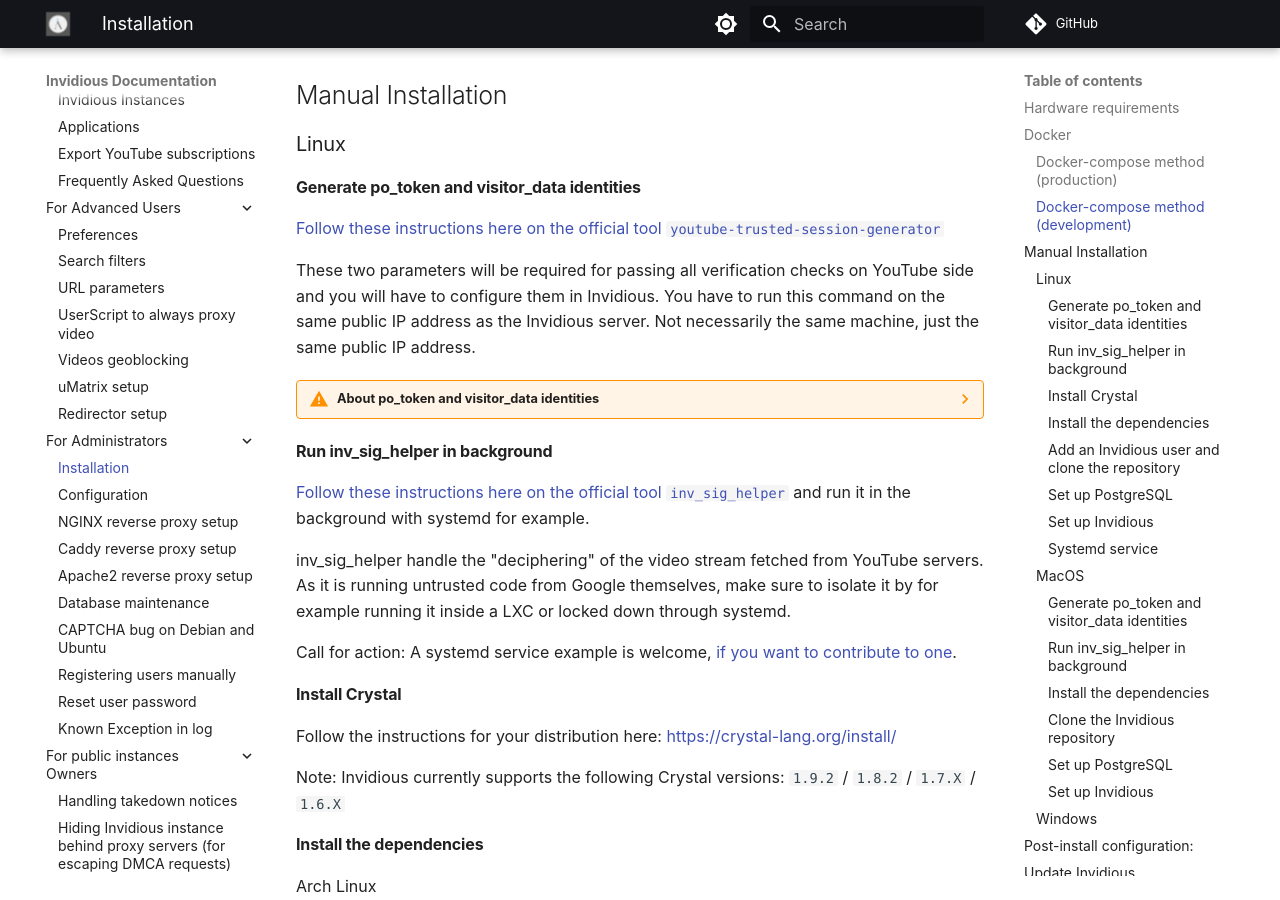
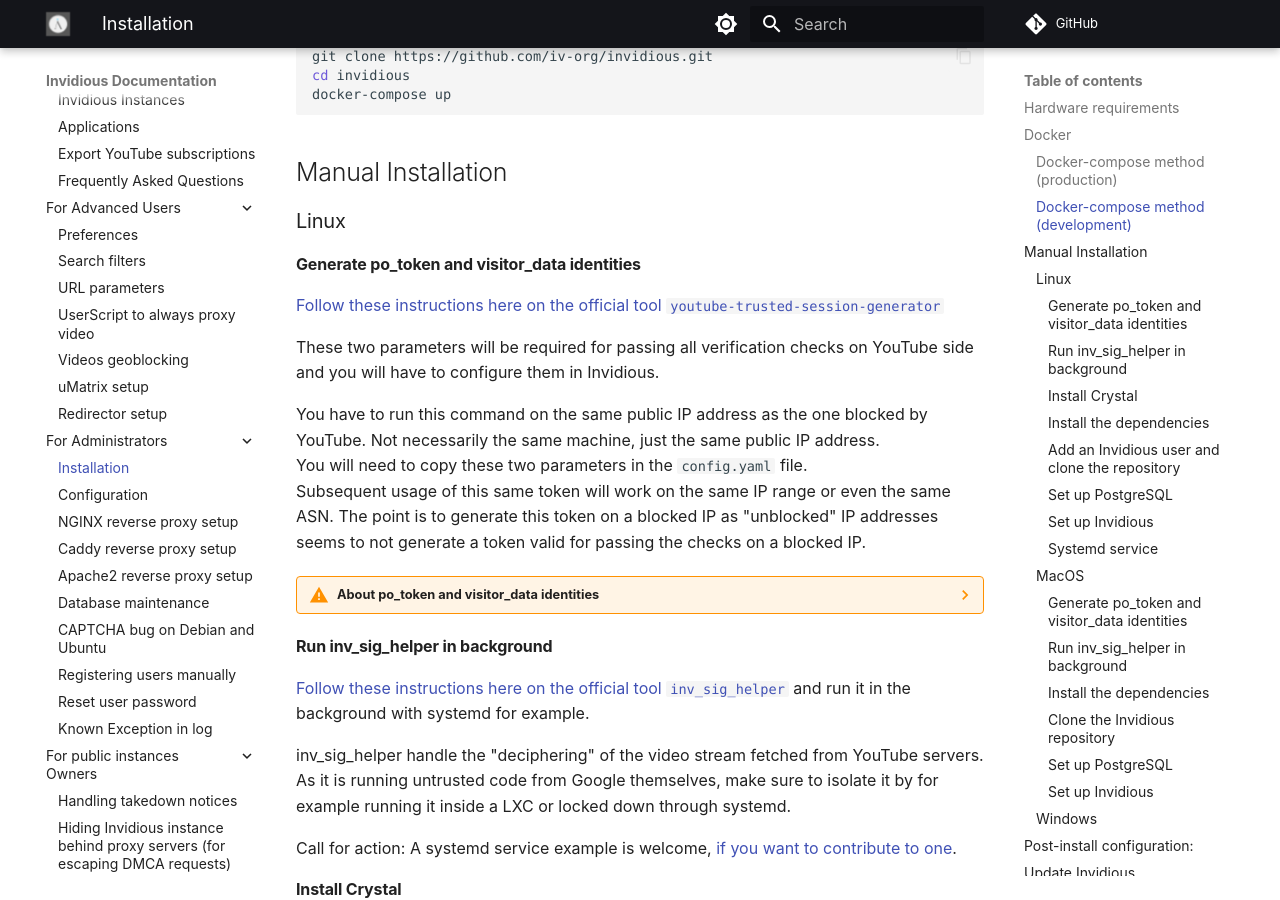
Before and after one commit to iv-org/documentation, an MkDocs documentation site: the page built from docs/installation.md, in a window 1280 px wide and 900 px high, scrolled down 3207 px. Built offline with MkDocs 1.6.1 and Material for MkDocs 9.7.7, drawn with Linux system fonts in a browser that asks for light colours; comment, search, counter and statistics services are not loaded; some of the changed text lies outside the part shown.

Commit message:
add note about token validity for same ip range

````diff
--- a/docs/installation.md
+++ b/docs/installation.md
@@ -41,16 +41,17 @@
     ```
     docker run quay.io/invidious/youtube-trusted-session-generator
     ```
-    You have to run this command on the same public IP address as the Invidious server. Not necessarily the same machine, just the same public IP address.
+    You have to run this command on the same public IP address as the one blocked by YouTube. Not necessarily the same machine, just the same public IP address.
     You will need to copy these two parameters in the third step.
+    Subsequent usage of this same token will work on the same IP range or even the same ASN. The point is to generate this token on a blocked IP as "unblocked" IP addresses seems to not generate a token valid for passing the checks on a blocked IP.
 
-2.  Execute these commands:
+3.  Execute these commands:
     ```bash
     git clone https://github.com/iv-org/invidious.git
     cd invidious
     ```
 
-3.  Edit the docker-compose.yml with this content:
+4.  Edit the docker-compose.yml with this content:
 
     ```docker
     version: "3"
@@ -146,7 +147,11 @@
 
 [Follow these instructions here on the official tool `youtube-trusted-session-generator`](https://github.com/iv-org/youtube-trusted-session-generator?tab=readme-ov-file#tutorial-without-docker)
 
-These two parameters will be required for passing all verification checks on YouTube side and you will have to configure them in Invidious. You have to run this command on the same public IP address as the Invidious server. Not necessarily the same machine, just the same public IP address.
+These two parameters will be required for passing all verification checks on YouTube side and you will have to configure them in Invidious.
+
+You have to run this command on the same public IP address as the one blocked by YouTube. Not necessarily the same machine, just the same public IP address.
+You will need to copy these two parameters in the `config.yaml` file.
+Subsequent usage of this same token will work on the same IP range or even the same ASN. The point is to generate this token on a blocked IP as "unblocked" IP addresses seems to not generate a token valid for passing the checks on a blocked IP.
 
 ??? warning "About po_token and visitor_data identities"
 
@@ -242,7 +247,11 @@
 
 [Follow these instructions here on the official tool `youtube-trusted-session-generator`](https://github.com/iv-org/youtube-trusted-session-generator?tab=readme-ov-file#tutorial-without-docker)
 
-These two parameters will be required for passing all verification checks on YouTube side and you will have to configure them in Invidious. You have to run this command on the same public IP address as the Invidious server. Not necessarily the same machine, just the same public IP address.
+These two parameters will be required for passing all verification checks on YouTube side and you will have to configure them in Invidious.
+
+You have to run this command on the same public IP address as the one blocked by YouTube. Not necessarily the same machine, just the same public IP address.
+You will need to copy these two parameters in the `config.yaml` file.
+Subsequent usage of this same token will work on the same IP range or even the same ASN. The point is to generate this token on a blocked IP as "unblocked" IP addresses seems to not generate a token valid for passing the checks on a blocked IP.
 
 ??? warning "About po_token and visitor_data identities"
 
````
